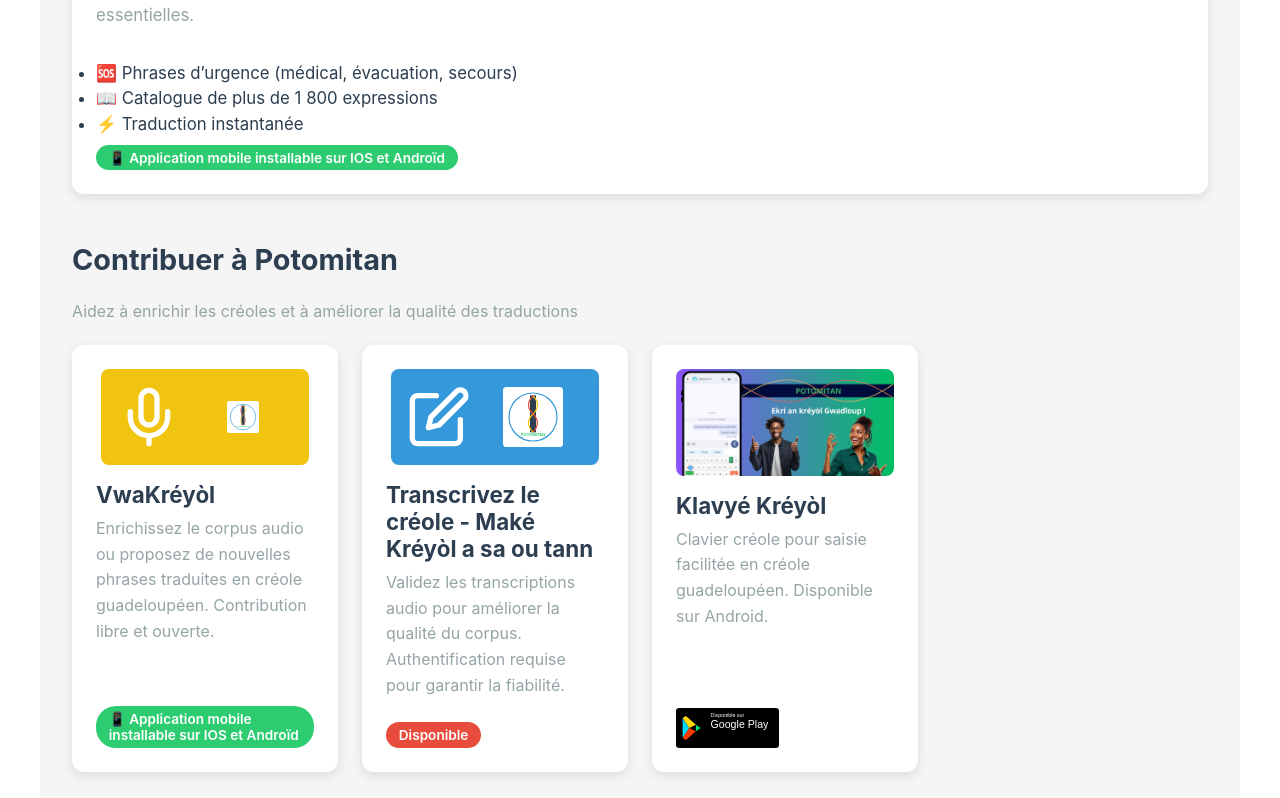
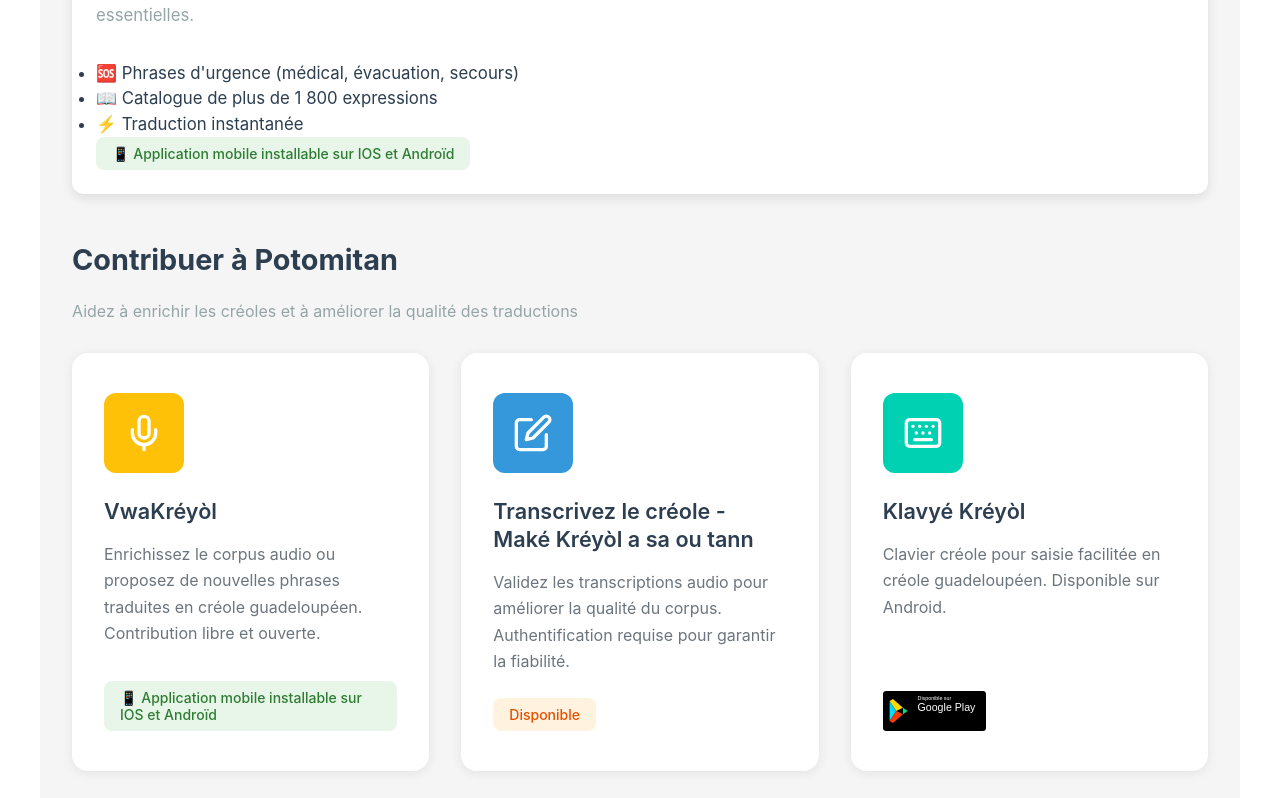
Before and after one commit to Brdcie/potomitan-landing, a React (Vite) app: page / in a window 1280 px wide. Shown: the part 1742-2540 px from the top of the page. Built offline with nearby package versions, Linux system fonts and the light colour scheme.

Commit message:
feat: amélioration visuelle section Contribuer

```diff
--- a/src/components/Applications.jsx
+++ b/src/components/Applications.jsx
@@ -1,4 +1,4 @@
-import { BookOpen, Edit, Mic } from 'lucide-react';
+import { BookOpen, Edit, Mic, Keyboard } from 'lucide-react';
 
 const Applications = () => {
   const userApps = [
@@ -6,7 +6,7 @@
   title: <h2>L'urgence en créole !</h2>,
   description: "Interface complète avec traducteur intégré, catégories d'urgence (Médical, Évacuation, Secours, Information) et expressions essentielles.",
   features: [
-      "🆘 Phrases d’urgence (médical, évacuation, secours)",
+      "🆘 Phrases d'urgence (médical, évacuation, secours)",
       "📖 Catalogue de plus de 1 800 expressions",
       "⚡ Traduction instantanée"
     ],
@@ -22,49 +22,38 @@
     {
       title: 'VwaKréyòl',
       description: 'Enrichissez le corpus audio ou proposez de nouvelles phrases traduites en créole guadeloupéen. Contribution libre et ouverte.',
-      icon: (
-        <div style={{ display: 'flex', gap: '12px', alignItems: 'center', backgroundColor: 'var(--yellow)', padding: '1rem', borderRadius: '8px' }}>
-          <Mic size={64} color="white" />
-          <img src="/logo-potomitan.svg" alt="Logo" style={{ width: 100, height: 32 }} />
-        </div>
-      ),
-      iconBg: 'transparent',
+      icon: Mic,
+      iconColor: '#FFC107', // Jaune
       link: 'https://vwakreol.potomitan.io',
       badge: { text: '📱 Application mobile installable sur IOS et Androïd', type: 'open' }
     },
     {
       title: 'Transcrivez le créole - Maké Kréyòl a sa ou tann',
       description: 'Validez les transcriptions audio pour améliorer la qualité du corpus. Authentification requise pour garantir la fiabilité.',
-      icon: (
-        <div style={{ display: 'flex', gap: '12px', alignItems: 'center', backgroundColor: 'var(--primary-blue)', padding: '1rem', borderRadius: '8px' }}>
-          <Edit size={64} color="white" />
-          <img src="/logo-potomitan.svg" alt="Logo" style={{ width: 100, height: 60 }} />
-        </div>
-      ),
-      iconBg: 'transparent',
+      icon: Edit,
+      iconColor: '#3498DB', // Bleu
       link: 'https://transcrire.potomitan.io',
       badge: { text: 'Disponible', type: 'auth' }
     },
     {
       title: 'Klavyé Kréyòl',
       description: 'Clavier créole pour saisie facilitée en créole guadeloupéen. Disponible sur Android.',
-      icon: (<img src="/banniereklavyie1024x500.png" alt="Klavyé Kréyòl" style={{ width: '100%', height: 'auto' }} />),
-      iconBg: 'transparent',
+      icon: Keyboard,
+      iconColor: '#00D1B2', // Vert (ta couleur primaire)
       link: 'https://play.google.com/store/apps/details?id=com.potomitan.kreyolkeyboard&utm_source=emea_Med',
       badge: { type: 'google-play', image: '/google-play-badge-fr.svg' }
     }
-
   ];
 
   return (
     <section id="applications" className="section applications">
       <h2 className="section-title">Notre écosystème</h2>
       <p className="section-subtitle">
-        Un écosystème complet pour utiliser et enrichir le créole guadeloupéen au quotidien
+        Un écosystème complet pour utiliser et enrichir les créoles au quotidien
       </p>
       <div className="apps-category">
         <h3>
-  POTOMITAN, l'intelligence artificielle qui parle créoles
+  POTOMITAN, l'intelligence artificielle qui parle créole
 
   <br /> <br></br>
 </h3>
@@ -108,17 +97,23 @@
         <p style={{ marginBottom: '1.5rem', color: '#95A5A6' }}>
           Aidez à enrichir les créoles et à améliorer la qualité des traductions
         </p>
-        <div className="apps-grid">
-          {contributorApps.map((app, index) => (
+
+        <div className="apps-grid-simple">
+          {contributorApps.map((app, index) => {
+            const IconComponent = app.icon;
+            return (
               <a
                 key={index}
                 href={app.link}
-              className="app-card"
+                className="app-card-simple"
                 target="_blank"
                 rel="noopener noreferrer"
               >
-              <div className={`app-icon ${app.iconBg}`}>
-                {app.icon}
+                <div
+                  className="app-icon-simple"
+                  style={{ backgroundColor: app.iconColor }}
+                >
+                  <IconComponent size={40} strokeWidth={2} color="white" />
                 </div>
                 <h4>{app.title}</h4>
                 <p>{app.description}</p>
@@ -132,7 +127,8 @@
                   </span>
                 )}
               </a>
-          ))}
+            );
+          })}
         </div>
       </div>
     </section>
--- a/src/index.css
+++ b/src/index.css
@@ -112,7 +112,6 @@
   border-radius: 6px;
   display: inline-block;
 }
-
 
 .hero-container {
   max-width: 900px;
@@ -237,6 +236,7 @@
   flex-direction: column;
   align-items: flex-start;
 }
+
 /* Grille principale : 1 app = toute la largeur */
 .apps-grid-main {
   grid-template-columns: 1fr;
@@ -246,16 +246,17 @@
 .apps-grid-main .app-card {
   max-width: 100%;
 }
+
 .apps-grid-main .app-card h4 {
   font-size: 1.7rem;
   line-height: 1.25;
+}
 
-
-}
 .apps-grid-main .app-card p {
   font-size: 1.05rem;
   line-height: 1.6;
 }
+
 .apps-grid-main .application-features {
   margin-top: 1rem;
 }
@@ -264,7 +265,6 @@
   font-size: 1.05rem;
   line-height: 1.5;
 }
-
 
 .app-card:hover {
   transform: translateY(-8px);
@@ -321,26 +321,26 @@
 
 .app-badge {
   display: inline-block;
-  padding: 0.3rem 0.8rem;
-  border-radius: 20px;
-  font-size: 0.85rem;
-  font-weight: 600;
-  margin-top: 0.5rem;
+  padding: 0.5rem 1rem;
+  border-radius: 8px;
+  font-size: 0.875rem;
+  font-weight: 500;
+  margin-top: auto;
+}
+
+.badge-open {
+  background-color: #E8F5E9;
+  color: #2E7D32;
 }
 
 .badge-auth {
-  background-color: var(--red);
-  color: var(--white);
+  background-color: #FFF3E0;
+  color: #E65100;
 }
 
 .badge-soon {
   background-color: var(--yellow);
   color: var(--dark-blue);
-}
-
-.badge-open {
-  background-color: var(--primary-green);
-  color: var(--white);
 }
 
 .badge-google-play {
@@ -355,6 +355,64 @@
   display: block;
 }
 
+/* Cartes simples pour section Contribuer */
+.apps-grid-simple {
+  display: grid;
+  grid-template-columns: repeat(auto-fit, minmax(320px, 1fr));
+  gap: 2rem;
+  margin-top: 2rem;
+}
+
+.app-card-simple {
+  background: var(--white);
+  border-radius: 16px;
+  padding: 2.5rem 2rem;
+  text-decoration: none;
+  color: inherit;
+  transition: all 0.3s ease;
+  box-shadow: 0 2px 12px rgba(0, 0, 0, 0.08);
+  display: flex;
+  flex-direction: column;
+  align-items: flex-start;
+  position: relative;
+}
+
+.app-card-simple:hover {
+  transform: translateY(-8px);
+  box-shadow: 0 8px 24px rgba(0, 0, 0, 0.12);
+}
+
+.app-icon-simple {
+  width: 80px;
+  height: 80px;
+  border-radius: 12px;
+  display: flex;
+  align-items: center;
+  justify-content: center;
+  margin-bottom: 1.5rem;
+  transition: transform 0.3s ease;
+}
+
+.app-card-simple:hover .app-icon-simple {
+  transform: scale(1.05);
+}
+
+.app-card-simple h4 {
+  font-size: 1.35rem;
+  font-weight: 600;
+  margin-bottom: 1rem;
+  color: var(--dark-blue);
+  line-height: 1.3;
+}
+
+.app-card-simple p {
+  font-size: 1rem;
+  line-height: 1.65;
+  color: #6c757d;
+  margin-bottom: 1.5rem;
+  flex-grow: 1;
+}
+
 /* Initiative Section */
 .initiative {
   background-color: var(--white);
@@ -365,12 +423,6 @@
   grid-template-columns: repeat(2, 1fr);
   gap: 3rem;
   margin-top: 2rem;
-}
-
-@media (max-width: 768px) {
-  .initiative-content {
-    grid-template-columns: 1fr;
-  }
 }
 
 .initiative-block {
@@ -537,6 +589,11 @@
     grid-template-columns: 1fr;
   }
 
+  .apps-grid-simple {
+    grid-template-columns: 1fr;
+    gap: 1.5rem;
+  }
+
   .hero-cta {
     display: flex;
     gap: 1rem;
@@ -552,4 +609,8 @@
   .btn {
     width: 100%;
   }
+
+  .initiative-content {
+    grid-template-columns: 1fr;
   }
+}
```
Lines whose indentation alone changed are shown as unchanged.
